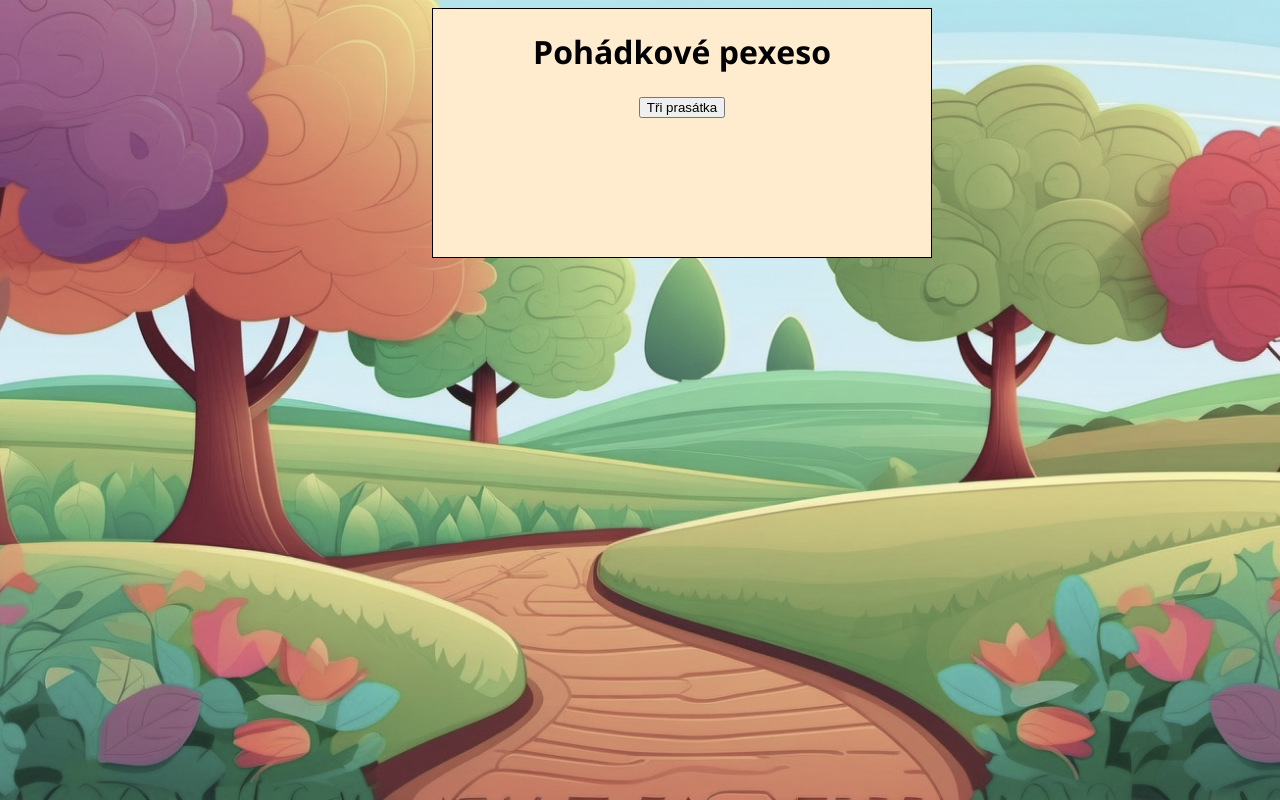
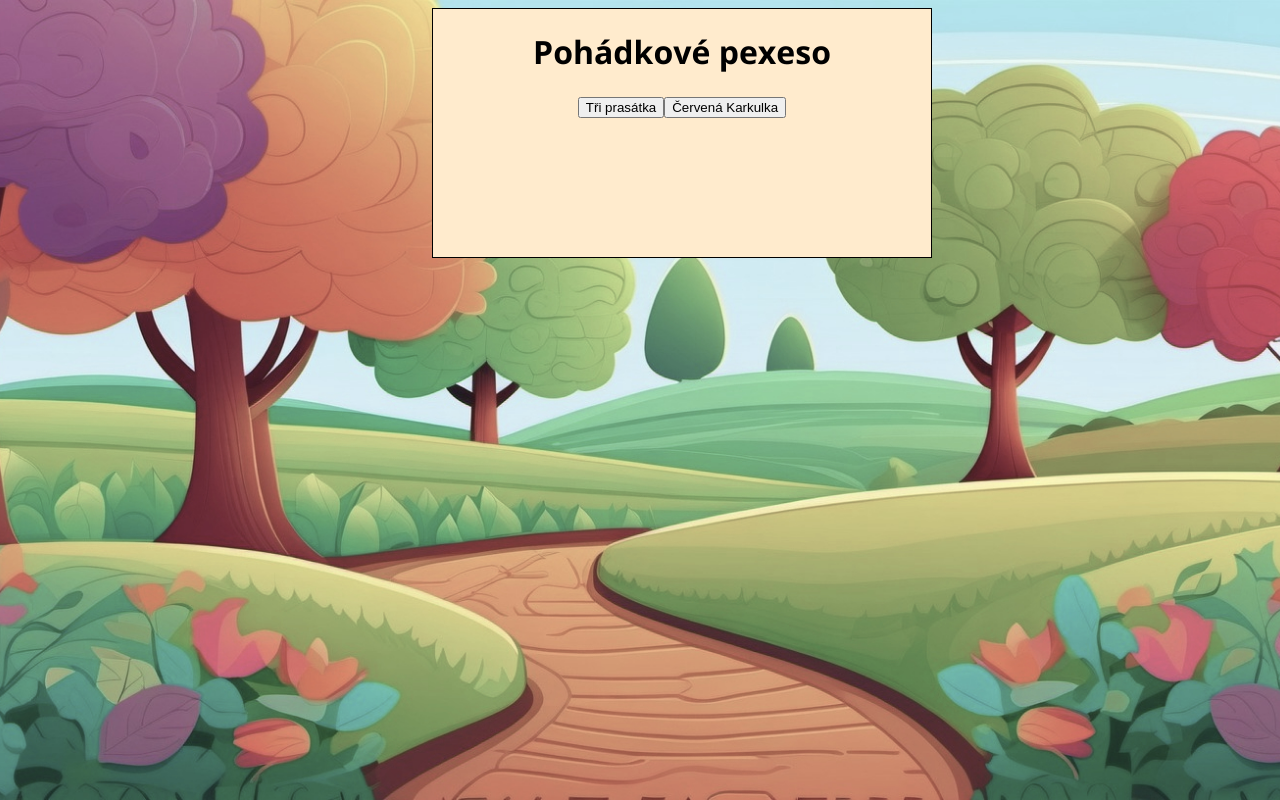
Before and after one commit to stitaks/zaverecnyProjektCzechitas, a React (Vite) app: page / in a window 1280 px wide. Built offline with nearby package versions, Linux system fonts and the light colour scheme.

Commit message:
Konstatnta a uprava buttonu

```diff
--- a/src/Components/Welcome/index.jsx
+++ b/src/Components/Welcome/index.jsx
@@ -1,12 +1,16 @@
+import { fairytails } from '../../Constants'
 import { Button } from '../Button'
 import './style.css'
+
 
 export const Welcome = () => {
     return (
         <div className="welcomeWindows">
             <h1>Pohádkové pexeso</h1>
             <p></p>
-            <Button name="Tři prasátka"/>
+
+            { Object.keys(fairytails).map((nameTails => <Button key={nameTails} name={fairytails[nameTails].name}/>))}
+
         </div>
     )
 }
--- /dev/null
+++ b/src/Constants/index.js
@@ -0,0 +1,10 @@
+export const fairytails = {
+    pigs: {
+      name: 'Tři prasátka',
+      images: ['prasatka1', 'prasatka2', 'prasatka3', 'prasatka4', 'prasatka5', 'prasatka6'],
+    },
+    redCap: {
+      name: 'Červená Karkulka',
+      images: ['obrazek3', 'obrazek4'],
+    },
+  }
```
